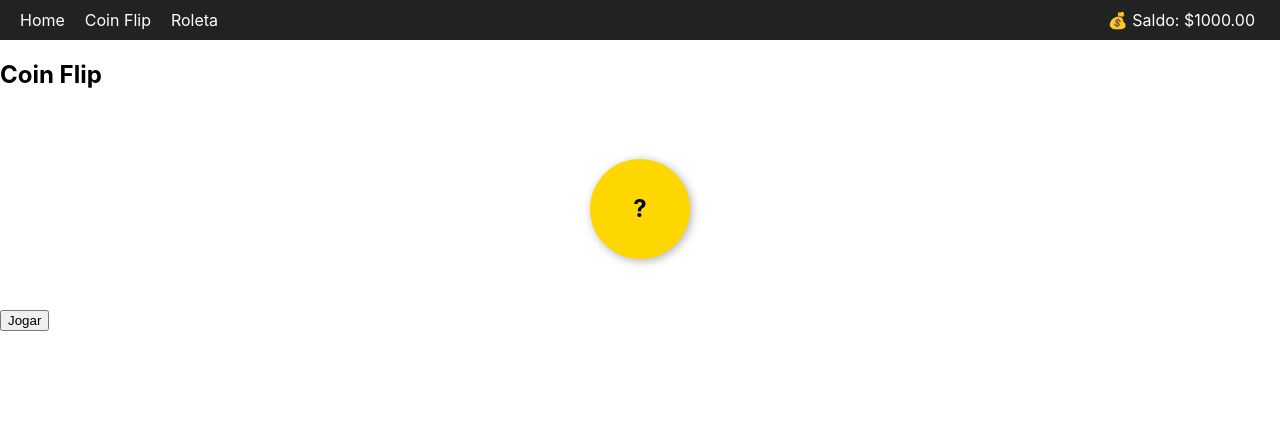
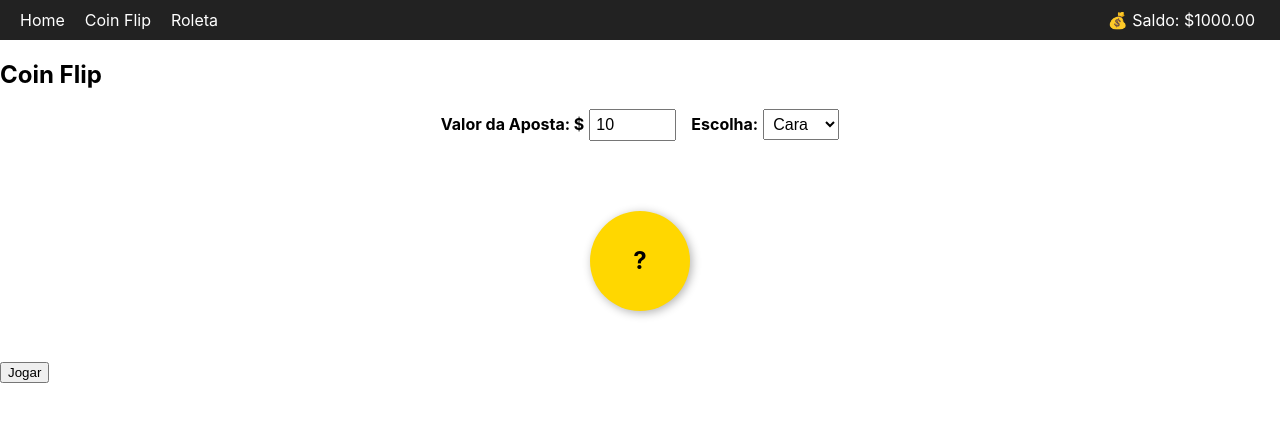
Before and after one commit to leovelani/bet_site, a React (Create React App) app in the folder cassino-frontend/: page /coinflip in a window 1280 px wide. Shown: the top 422 px of the page. Built offline with nearby package versions, Linux system fonts and the light colour scheme.

Commit message:
adicionanod movimento na moeda

```diff
--- a/cassino-frontend/src/games/CoinFlip/CoinFlip.css
+++ b/cassino-frontend/src/games/CoinFlip/CoinFlip.css
@@ -22,11 +22,30 @@
   }
 
   .coin.flip {
-    animation: flipAnimation 1s ease-in-out;
+    animation: flipAnimation 2s ease-in-out; /* 🔹 Aumentei o tempo da animação para 2s */
   }
 
   @keyframes flipAnimation {
     0% { transform: rotateY(0deg); }
-    50% { transform: rotateY(180deg); }
-    100% { transform: rotateY(360deg); }
+    100% { transform: rotateY(1800deg); } /* 🔹 5 voltas completas (5 * 360° = 1800°) */
   }
+
+
+  .bet-options {
+    display: flex;
+    justify-content: center;
+    gap: 15px;
+    margin-bottom: 20px;
+  }
+
+  .bet-options label {
+    font-size: 16px;
+    font-weight: bold;
+  }
+
+  .bet-options input,
+  .bet-options select {
+    margin-left: 5px;
+    padding: 5px;
+    font-size: 16px;
+  }
--- a/cassino-frontend/src/games/CoinFlip/CoinFlip.tsx
+++ b/cassino-frontend/src/games/CoinFlip/CoinFlip.tsx
@@ -1,29 +1,72 @@
-import React, { useState } from "react";
+import React, { useState, useContext } from "react";
 import { flipCoin } from "./CoinFlipLogic";
+import GameContext from "../../context/GameContext";
 import "./CoinFlip.css"; // Importando os estilos
 
 const CoinFlip: React.FC = () => {
+  const [betAmount, setBetAmount] = useState<number>(10); // Valor da aposta
+  const [betChoice, setBetChoice] = useState<string>("Cara"); // Escolha do jogador
   const [result, setResult] = useState<string | null>(null);
   const [isFlipping, setIsFlipping] = useState(false);
 
+  const gameContext = useContext(GameContext);
+  if (!gameContext) return null;
+  const { balance, setBalance } = gameContext;
+
   const handlePlay = () => {
+    if (betAmount > balance) {
+      alert("Saldo insuficiente!");
+      return;
+    }
+
     setIsFlipping(true);
 
     setTimeout(() => {
       const flipResult = flipCoin();
       setResult(flipResult);
       setIsFlipping(false);
-    }, 1000); // Tempo da animação
+
+      if (flipResult === betChoice) {
+        setBalance(balance + betAmount);
+      } else {
+        setBalance(balance - betAmount);
+      }
+    }, 2000);
   };
 
   return (
     <div>
       <h2>Coin Flip</h2>
+
+      {/* Opções de Aposta */}
+      <div className="bet-options">
+        <label>
+          Valor da Aposta: $
+          <input
+            type="number"
+            value={betAmount}
+            onChange={(e) => setBetAmount(Number(e.target.value))}
+            min="1"
+            max={balance}
+          />
+        </label>
+
+        <label>
+          Escolha:
+          <select value={betChoice} onChange={(e) => setBetChoice(e.target.value)}>
+            <option value="Cara">Cara</option>
+            <option value="Coroa">Coroa</option>
+          </select>
+        </label>
+      </div>
+
+      {/* Animação da Moeda */}
       <div className="coin-container">
         <div className={`coin ${isFlipping ? "flip" : ""}`}>
           {result || "?"}
         </div>
       </div>
+
       <button onClick={handlePlay} disabled={isFlipping}>Jogar</button>
     </div>
   );
```
